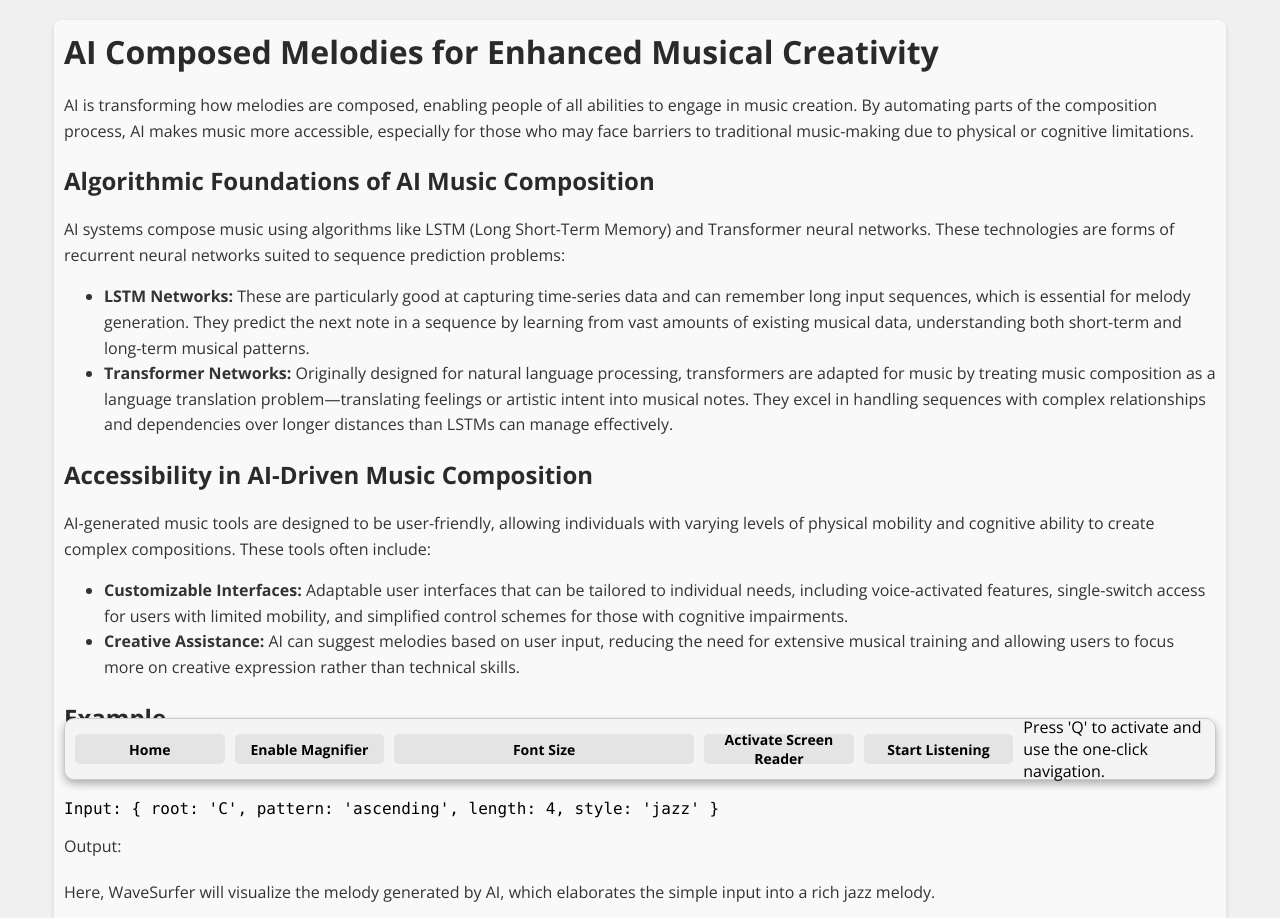
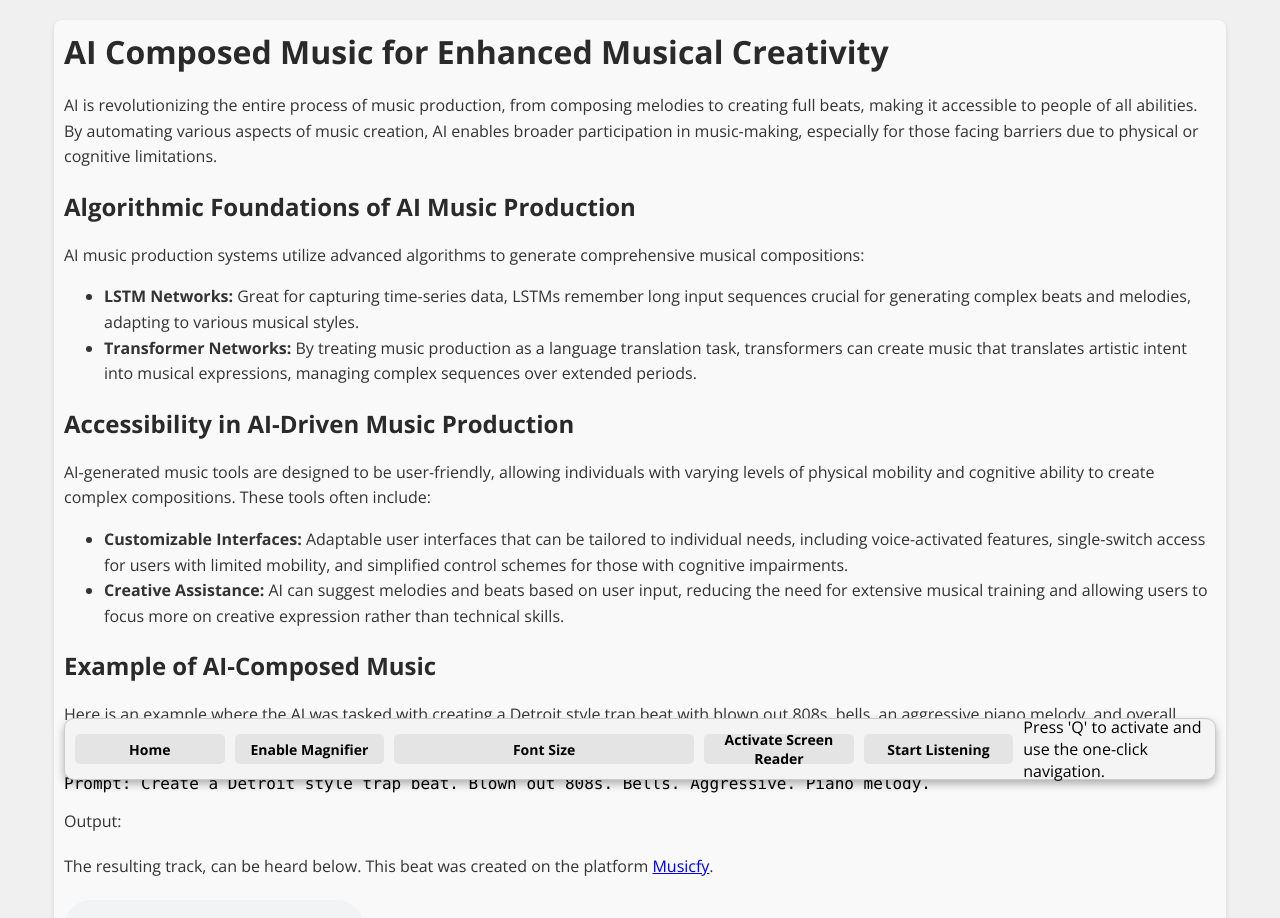
Before and after one commit to chaseyano/ai-music-access, a React (Create React App) app: page /ai-composed-melodies in a window 1280 px wide. Shown: the top 918 px of the page. Built offline with nearby package versions, Linux system fonts and the light colour scheme.

Commit message:
melodies and visuals

```diff
--- a/src/AiComposedMelodies.js
+++ b/src/AiComposedMelodies.js
@@ -2,7 +2,7 @@ import React, { useEffect } from 'react';
 import './lessons.css';
 import AccessibilityToolbar from './AccessibilityToolbar';
 
-function AiComposedMelodies() {
+function AiComposedMusic() {
     useEffect(() => {
         // Add the 'body-lesson' class to body on mount
         document.body.classList.add('body-lesson');
@@ -16,41 +16,45 @@ function AiComposedMelodies() {
     return (
         <>
             <div className="lesson-container">
-                <h1>AI Composed Melodies for Enhanced Musical Creativity</h1>
-                <p>AI is transforming how melodies are composed, enabling people of all abilities to engage in music creation. By automating parts of the composition process, AI makes music more accessible, especially for those who may face barriers to traditional music-making due to physical or cognitive limitations.</p>
+                <h1>AI Composed Music for Enhanced Musical Creativity</h1>
+                <p>AI is revolutionizing the entire process of music production, from composing melodies to creating full beats, making it accessible to people of all abilities. By automating various aspects of music creation, AI enables broader participation in music-making, especially for those facing barriers due to physical or cognitive limitations.</p>
 
-                <h2>Algorithmic Foundations of AI Music Composition</h2>
-                <p>AI systems compose music using algorithms like LSTM (Long Short-Term Memory) and Transformer neural networks. These technologies are forms of recurrent neural networks suited to sequence prediction problems:
+                <h2>Algorithmic Foundations of AI Music Production</h2>
+                <p>AI music production systems utilize advanced algorithms to generate comprehensive musical compositions:
                     <ul>
-                        <li><strong>LSTM Networks:</strong> These are particularly good at capturing time-series data and can remember long input sequences, which is essential for melody generation. They predict the next note in a sequence by learning from vast amounts of existing musical data, understanding both short-term and long-term musical patterns.</li>
-                        <li><strong>Transformer Networks:</strong> Originally designed for natural language processing, transformers are adapted for music by treating music composition as a language translation problem—translating feelings or artistic intent into musical notes. They excel in handling sequences with complex relationships and dependencies over longer distances than LSTMs can manage effectively.</li>
+                        <li><strong>LSTM Networks:</strong> Great for capturing time-series data, LSTMs remember long input sequences crucial for generating complex beats and melodies, adapting to various musical styles.</li>
+                        <li><strong>Transformer Networks:</strong> By treating music production as a language translation task, transformers can create music that translates artistic intent into musical expressions, managing complex sequences over extended periods.</li>
                     </ul>
                 </p>
 
-                <h2>Accessibility in AI-Driven Music Composition</h2>
+                <h2>Accessibility in AI-Driven Music Production</h2>
                 <p>AI-generated music tools are designed to be user-friendly, allowing individuals with varying levels of physical mobility and cognitive ability to create complex compositions. These tools often include:
                     <ul>
                         <li><strong>Customizable Interfaces:</strong> Adaptable user interfaces that can be tailored to individual needs, including voice-activated features, single-switch access for users with limited mobility, and simplified control schemes for those with cognitive impairments.</li>
-                        <li><strong>Creative Assistance:</strong> AI can suggest melodies based on user input, reducing the need for extensive musical training and allowing users to focus more on creative expression rather than technical skills.</li>
+                        <li><strong>Creative Assistance:</strong> AI can suggest melodies and beats based on user input, reducing the need for extensive musical training and allowing users to focus more on creative expression rather than technical skills.</li>
                     </ul>
                 </p>
 
-                <h2>Example</h2>
-                <p>This example demonstrates how users can input basic musical ideas, and the AI helps elaborate these into full compositions:</p>
+                <h2>Example of AI-Composed Music</h2>
+                <p>Here is an example where the AI was tasked with creating a Detroit style trap beat with blown out 808s, bells, an aggressive piano melody, and overall energetic composition:</p>
                 <div className="code-example">
-                    <pre><code>Input: {"{ root: 'C', pattern: 'ascending', length: 4, style: 'jazz' }"}</code></pre>
+                    <pre><code>Prompt: {"Create a Detroit style trap beat. Blown out 808s. Bells. Aggressive. Piano melody."}</code></pre>
                 </div>
                 <p>Output:</p>
                 <div className="output-placeholder">
-                    <p>Here, WaveSurfer will visualize the melody generated by AI, which elaborates the simple input into a rich jazz melody.</p>
+                    <p>The resulting track, can be heard below. This beat was created on the platform <a href="https://create.musicfy.lol/create/text-to-music" target="_blank" rel="noopener noreferrer">Musicfy</a>.</p>
+                    <audio controls>
+                        <source src="/tracks/beat.wav" type="audio/wav" />
+                        Your browser does not support the audio element.
+                    </audio>
                 </div>
 
                 <h2>Conclusion</h2>
-                <p>Through sophisticated algorithms, AI is democratizing music composition, enabling individuals with diverse abilities to participate in and innovate within the musical arts. This technology not only expands creative possibilities but also opens up new avenues for personal expression and enjoyment.</p>
+                <p>Through sophisticated algorithms, AI is democratizing music production, enabling individuals with diverse abilities to participate in and innovate within the musical arts. This technology not only expands creative possibilities but also opens up new avenues for personal expression and enjoyment.</p>
             </div>
             <AccessibilityToolbar />
         </>
     );
 }
 
-export default AiComposedMelodies;
+export default AiComposedMusic;
--- a/src/MusicVisualization.js
+++ b/src/MusicVisualization.js
@@ -1,5 +1,5 @@
 import React, { useEffect } from 'react';
-import './lessons.css';  // Ensuring this is the CSS file with your updated styles
+import './lessons.css';
 import AccessibilityToolbar from './AccessibilityToolbar';
 
 function MusicVisualization() {
@@ -11,7 +11,7 @@ function MusicVisualization() {
         return () => {
           document.body.classList.remove('body-lesson');
         };
-      }, []);
+    }, []);
 
     return (
         <>
@@ -37,7 +37,16 @@ function MusicVisualization() {
 
                 <h2>Video Demonstration</h2>
                 <p>This video demonstration showcases the real-time processing of music into engaging visual forms, illustrating the direct impact and capabilities of AI music visualization technology.</p>
-                <img src="http://www.pixelstalk.net/wp-content/uploads/2016/08/Cute-Puppies-Dog-Wallpaper.jpg" alt="Preview of a video demonstration of music visualization" />
+                <iframe
+                    className = "centered-video"
+                    width="560"
+                    height="315"
+                    src="https://www.youtube.com/embed/vhZQB1VYlnA?rel=0&cc_load_policy=1"
+                    title="YouTube video player"
+                    frameborder="0"
+                    allow="accelerometer; autoplay; clipboard-write; encrypted-media; gyroscope; picture-in-picture"
+                    allowfullscreen
+                ></iframe>
 
                 <h2>Technical Challenges</h2>
                 <p>Developing effective music visualization systems involves challenges like real-time data processing and creating visually appealing yet informative representations. The complexity increases with the need to adapt to different music genres and styles dynamically.</p>
--- a/src/lessons.css
+++ b/src/lessons.css
@@ -43,3 +43,9 @@ div.lesson-wrapper {
     display: block;
     height: auto;
   }
+
+  .centered-video {
+    display: block;
+    margin-left: auto;
+    margin-right: auto;
+}
```
Also changed, not shown: 1 other file (tests, documents, lock files or other folders).
